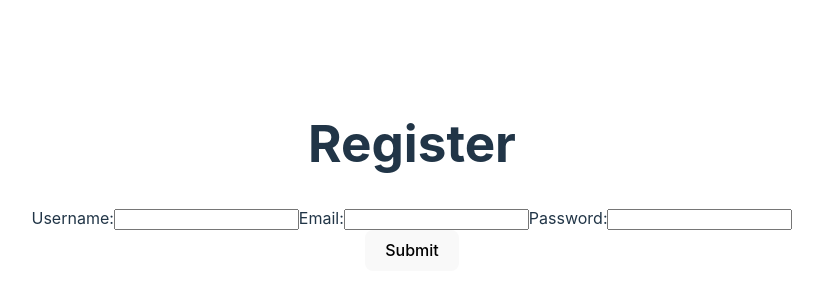
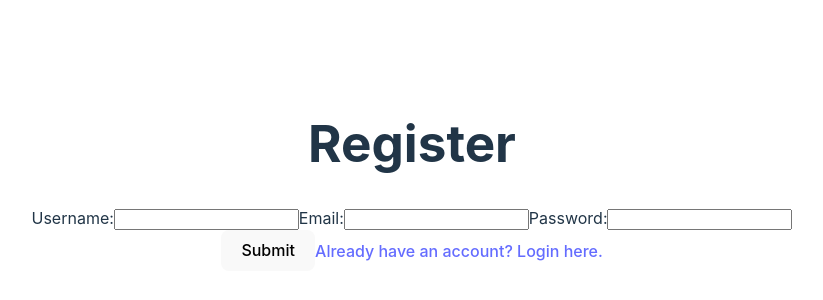
Before and after one commit to 2014-JavaFS/Dux-FrontEnd, a React (Vite) app in the folder dux-frontend/: page /users/register in a window 1280 px wide. Shown: the part 224-524 px from the top of the page, without its empty margins (228-1051 px from the left). Built offline with nearby package versions, Linux system fonts and the light colour scheme.

Commit message:
added link to login endpoint

```diff
--- a/dux-frontend/src/components/register.tsx
+++ b/dux-frontend/src/components/register.tsx
@@ -1,5 +1,5 @@
 import { useState } from 'react';
-import { useNavigate } from 'react-router-dom';
+import { NavLink, useNavigate } from 'react-router-dom';
 import { duxServer } from '../common/dux-server';
 
 function formatDate(date: Date) {
@@ -67,6 +67,8 @@ export default function Register(){
             </form>
 
             <button type='submit' onClick={submitInfo}>Submit</button>
+
+            <NavLink to='/login'>Already have an account? Login here.</NavLink>
         </>
     );
 }
```
